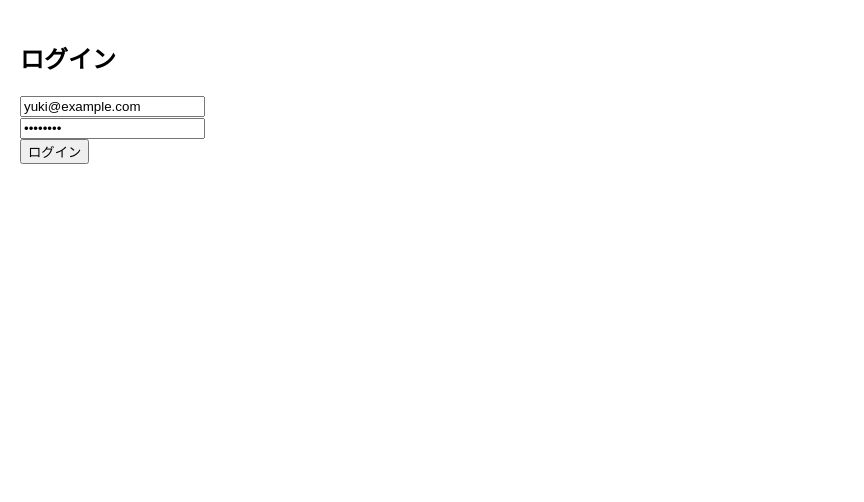
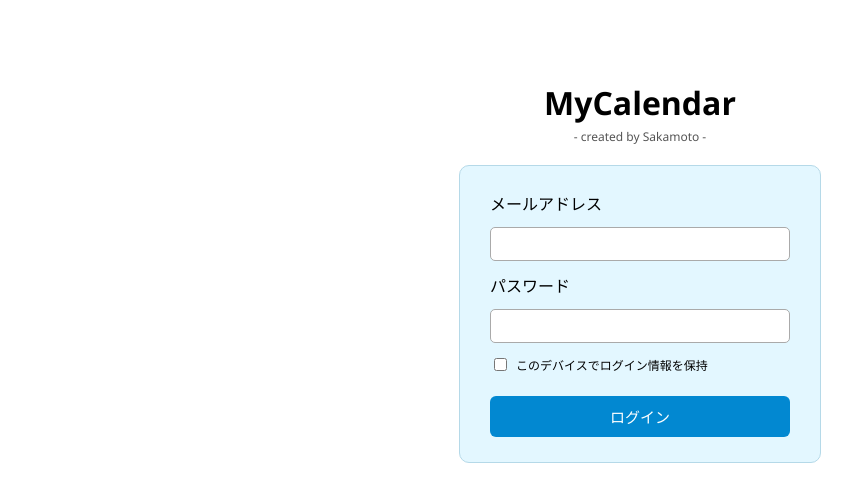
Before and after one commit to sakamotomelife-maker/calendar-app, a React (Create React App) app in the folder client/: page / in a window 1280 px wide. Shown: the top 502 px of the page, without its empty margins (0-864 px from the left). Built offline with nearby package versions, Linux system fonts and the light colour scheme; no server answers.

Commit message:
fix server

```diff
--- a/client/src/Calendar.css
+++ b/client/src/Calendar.css
@@ -30,8 +30,8 @@
 .cell > div:first-child {
   margin: 0;
   padding: 0;
-  font-size: 13px;                /* ← 小さめに調整 */
-  font-weight: bold;
+  font-size: 12px;                /* ← 小さめに調整 */
+  font-weight: nomal;
   line-height: 1.1;
 }
 
@@ -67,6 +67,22 @@
   word-break: break-word;         /* ← 長文でも崩れない */
   margin-top: 2px;
 }
+
+
+.calendar-top-bar {
+  display: flex;
+  justify-content: flex-end;
+  align-items: center;
+  gap: 12px;
+  margin-bottom: 10px;
+}
+
+.user-email {
+  font-size: 12px; /* ← ログアウトの 2/3 サイズ */
+  color: #555;
+}
+
+
 
 /* 年月プルダウン */
 .calendar-header {
@@ -122,3 +138,44 @@
   margin-top: 2px;
   white-space: nowrap;
 }
+
+.common-memo-box {
+  margin-top: 20px;
+  padding: 15px;
+  background: #e3f7ff;
+  border: 1px solid #b5d9e8;
+  border-radius: 8px;
+  width: 100%;
+}
+
+.common-memo-box h3 {
+  margin: 0 0 10px;
+  font-size: 16px;
+}
+
+.common-memo-textarea {
+  width: 100%;
+  font-size: 14px;
+  padding: 8px;
+  border-radius: 6px;
+  border: 1px solid #aaa;
+  resize: vertical; /* ← 自動で広がる */
+  min-height: 60px;
+}
+
+.common-memo-buttons {
+  display: flex;
+  justify-content: flex-end;
+  gap: 10px;
+  margin-top: 10px;
+}
+
+.common-memo-buttons button {
+  padding: 8px 14px;
+  font-size: 14px;
+}
+
+.common-memo-buttons .danger {
+  background: #ff5252;
+  color: white;
+}
--- a/client/src/Calendar.js
+++ b/client/src/Calendar.js
@@ -11,6 +11,9 @@ export default function Calendar({ userEmail, onLogout }) {
   const [selectedDate, setSelectedDate] = useState(null);
   const [events, setEvents] = useState({});
   const [holidays, setHolidays] = useState({});
+
+  // 共通メモ
+  const [commonMemo, setCommonMemo] = useState("");
 
   // 月曜始まりの曜日
   const weekdays = ["月", "火", "水", "木", "金", "土", "日"];
@@ -67,6 +70,34 @@ export default function Calendar({ userEmail, onLogout }) {
       .then((data) => setEvents(data));
   }, []);
 
+  // 共通メモ取得
+  useEffect(() => {
+    fetch("https://calendar-app-8kqm.onrender.com/common-memo", {
+      credentials: "include",
+    })
+      .then((res) => res.json())
+      .then((data) => setCommonMemo(data.memo || ""));
+  }, []);
+
+  const saveCommonMemo = () => {
+    fetch("https://calendar-app-8kqm.onrender.com/common-memo", {
+      method: "POST",
+      headers: { "Content-Type": "application/json" },
+      credentials: "include",
+      body: JSON.stringify({ memo: commonMemo }),
+    });
+  };
+
+  const deleteCommonMemo = () => {
+    setCommonMemo("");
+    fetch("https://calendar-app-8kqm.onrender.com/common-memo", {
+      method: "POST",
+      headers: { "Content-Type": "application/json" },
+      credentials: "include",
+      body: JSON.stringify({ memo: "" }),
+    });
+  };
+
   // 祝日を取得
   useEffect(() => {
     fetch("https://holidays-jp.github.io/api/v1/date.json")
@@ -78,9 +109,9 @@ export default function Calendar({ userEmail, onLogout }) {
   return (
     <div style={{ padding: 20 }}>
       {/* 右上：ユーザー名＋ログアウト */}
-      <div style={{ display: "flex", justifyContent: "flex-end", marginBottom: 10 }}>
-        <span style={{ marginRight: 10 }}>{userEmail}</span>
-        <button onClick={onLogout}>ログアウト</button>
+      <div className="calendar-top-bar">
+        <span className="user-email">{userEmail}</span>
+        <button className="logout-btn" onClick={onLogout}>ログアウト</button>
       </div>
 
       {/* 年月ヘッダー */}
@@ -150,7 +181,7 @@ export default function Calendar({ userEmail, onLogout }) {
               style={{ background: bgColor }}
               onClick={() => setSelectedDate(dateStr)}
             >
-              <div>{day}</div>
+              <div className="calendar-day-number">{day}</div>
 
               {holidayName && (
                 <div className="event preset-公休">
@@ -174,6 +205,21 @@ export default function Calendar({ userEmail, onLogout }) {
         })}
       </div>
 
+      {/* 共通メモ欄 */}
+      <div className="common-memo-box">
+        <h3>共通メモ</h3>
+        <textarea
+          className="common-memo-textarea"
+          value={commonMemo}
+          onChange={(e) => setCommonMemo(e.target.value)}
+          rows={3}
+        />
+        <div className="common-memo-buttons">
+          <button onClick={saveCommonMemo}>保存</button>
+          <button className="danger" onClick={deleteCommonMemo}>削除</button>
+        </div>
+      </div>
+
       {/* モーダル */}
       {selectedDate && (
         <Modal
--- /dev/null
+++ b/client/src/Login.css
@@ -0,0 +1,68 @@
+/* 全体を中央寄せ */
+.login-container {
+  display: flex;
+  flex-direction: column;
+  align-items: center;
+  margin-top: 60px;
+  font-family: "Segoe UI", "Helvetica Neue", Arial, "Hiragino Sans", "Noto Sans JP", sans-serif;
+}
+
+/* タイトル */
+.title {
+  font-size: 32px;
+  font-weight: bold;
+  margin-bottom: 4px;
+}
+
+/* サブタイトル（小さめ） */
+.subtitle {
+  font-size: 12px;
+  color: #555;
+  margin-bottom: 20px;
+}
+
+/* ログイン枠 */
+.login-box {
+  background: #e3f7ff; /* 薄い水色 */
+  padding: 25px 30px;
+  border-radius: 10px;
+  border: 1px solid #b5d9e8;
+  width: 300px;
+
+  display: flex;
+  flex-direction: column;
+  gap: 12px; /* ← 行間を広げる */
+}
+
+/* 入力欄 */
+.login-box input[type="email"],
+.login-box input[type="password"] {
+  padding: 8px;
+  font-size: 14px;
+  border: 1px solid #aaa;
+  border-radius: 5px;
+}
+
+/* チェックボックス行 */
+.remember-row {
+  display: flex;
+  align-items: center;
+  gap: 6px;
+  font-size: 12px;
+}
+
+/* ログインボタン */
+.login-btn {
+  margin-top: 10px;
+  padding: 10px;
+  font-size: 15px;
+  background: #0288d1;
+  color: white;
+  border: none;
+  border-radius: 6px;
+  cursor: pointer;
+}
+
+.login-btn:hover {
+  background: #0277bd;
+}
--- a/client/src/Login.js
+++ b/client/src/Login.js
@@ -1,15 +1,18 @@
 import { useState } from "react";
+import "./Login.css";
 
 export default function Login({ onLogin }) {
-  const [email, setEmail] = useState("yuki@example.com");
-  const [password, setPassword] = useState("yuki1234");
-  const [error, setError] = useState("");
+  const [email, setEmail] = useState("");        // ← 初期値を空に
+  const [password, setPassword] = useState("");  // ← 初期値を空に
+  const [remember, setRemember] = useState(false); // ← チェックボックス
 
-  const login = () => {
+  const handleSubmit = (e) => {
+    e.preventDefault();
+
     fetch("https://calendar-app-8kqm.onrender.com/login", {
       method: "POST",
+      headers: { "Content-Type": "application/json" },
       credentials: "include",
-      headers: { "Content-Type": "application/json" },
       body: JSON.stringify({ email, password }),
     })
       .then((res) => {
@@ -17,37 +20,48 @@ export default function Login({ onLogin }) {
         return res.json();
       })
       .then(() => {
-        onLogin(); // 成功したときだけログイン扱い
+        // remember が true のときだけ localStorage に保存
+        if (remember) {
+          localStorage.setItem("savedEmail", email);
+        } else {
+          localStorage.removeItem("savedEmail");
+        }
+        onLogin();
       })
-      .catch(() => {
-        setError("メールまたはパスワードが違います");
-      });
+      .catch(() => alert("メールアドレスまたはパスワードが違います"));
   };
 
   return (
-    <div style={{ padding: 20 }}>
-      <h2>ログイン</h2>
+    <div className="login-container">
+      <h1 className="title">MyCalendar</h1>
+      <div className="subtitle">- created by Sakamoto -</div>
 
-      <div>
+      <form className="login-box" onSubmit={handleSubmit}>
+        <label>メールアドレス</label>
         <input
+          type="email"
           value={email}
           onChange={(e) => setEmail(e.target.value)}
-          placeholder="メール"
         />
-      </div>
 
-      <div>
+        <label>パスワード</label>
         <input
           type="password"
           value={password}
           onChange={(e) => setPassword(e.target.value)}
-          placeholder="パスワード"
         />
-      </div>
 
-      <button onClick={login}>ログイン</button>
+        <div className="remember-row">
+          <input
+            type="checkbox"
+            checked={remember}
+            onChange={(e) => setRemember(e.target.checked)}
+          />
+          <span>このデバイスでログイン情報を保持</span>
+        </div>
 
-      {error && <div style={{ color: "red" }}>{error}</div>}
+        <button type="submit" className="login-btn">ログイン</button>
+      </form>
     </div>
   );
 }
--- a/client/src/Modal.css
+++ b/client/src/Modal.css
@@ -1,17 +1,25 @@
+/* プリセットボタン（早出・遅出・公休） */
 .preset-btn {
-  margin: 5px;
-  padding: 5px 10px;
-  border: 1px solid #aaa;
-  background: #eee;
+  padding: 10px 18px;          /* ← 大きめに */
+  font-size: 16px;             /* ← 文字も少し大きく */
+  border-radius: 6px;
+  border: 1px solid #888;
+  background: #f0f0f0;
   cursor: pointer;
-  border-radius: 4px;
+  margin-right: 6px;
 }
 
 .preset-btn.active {
-  background: #4caf50;
-  color: white;
+  background: #cce5ff;
+  border-color: #5599dd;
   font-weight: bold;
 }
+
+.preset-btn:disabled {
+  background: #ddd;
+  cursor: not-allowed;
+}
+
 
 .modal-bg {
   position: fixed;
--- a/client/src/Modal.js
+++ b/client/src/Modal.js
@@ -1,4 +1,4 @@
-import { useState } from "react";
+import { useState, useEffect } from "react";
 import "./Modal.css";
 
 export default function Modal({ date, events, setEvents, holidays, onClose }) {
@@ -22,18 +22,9 @@ export default function Modal({ date, events, setEvents, holidays, onClose }) {
   };
 
   // -------------------------
-  // 保存処理
+  // サーバーへ保存（閉じない）
   // -------------------------
-  const save = () => {
-    const newEvents = {
-      ...events,
-      [date]: {
-        preset,
-        note: text,
-        color,
-      },
-    };
-
+  const saveOnly = (newEvents) => {
     fetch("https://calendar-app-8kqm.onrender.com/events", {
       method: "POST",
       headers: { "Content-Type": "application/json" },
@@ -41,8 +32,25 @@ export default function Modal({ date, events, setEvents, holidays, onClose }) {
       body: JSON.stringify(newEvents),
     }).then(() => {
       setEvents(newEvents);
-      onClose();
     });
+  };
+
+  // -------------------------
+  // 自動保存（preset / text / color が変わるたびに保存）
+  // -------------------------
+  useEffect(() => {
+    const newEvents = {
+      ...events,
+      [date]: { preset, note: text, color },
+    };
+    saveOnly(newEvents);
+  }, [preset, text, color]);
+
+  // -------------------------
+  // 「登録」ボタンは閉じるだけ
+  // -------------------------
+  const save = () => {
+    onClose();
   };
 
   // -------------------------
@@ -125,7 +133,7 @@ export default function Modal({ date, events, setEvents, holidays, onClose }) {
 
         {/* 登録・削除 */}
         <div className="modal-footer">
-          <button className="save-btn" onClick={save}>登録</button>
+          <button className="save-btn" onClick={save}>閉じる</button>
           <button className="danger delete-btn" onClick={remove}>削除</button>
         </div>
       </div>
```
Also changed, not shown: 2 other files (tests, documents, lock files or other folders).
